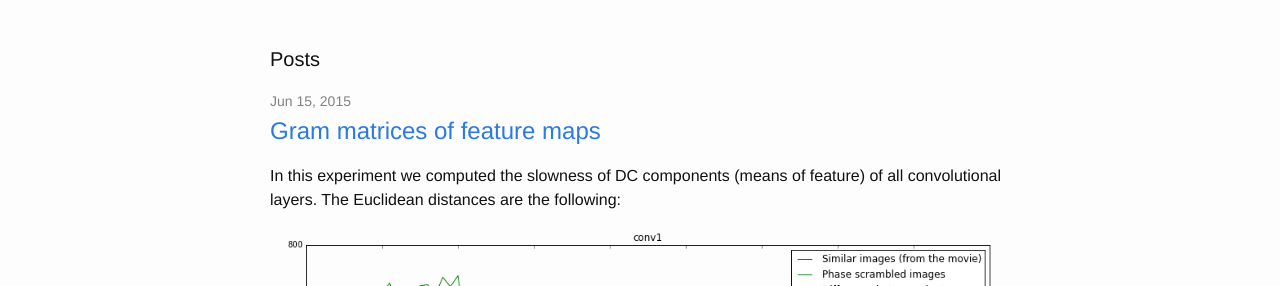
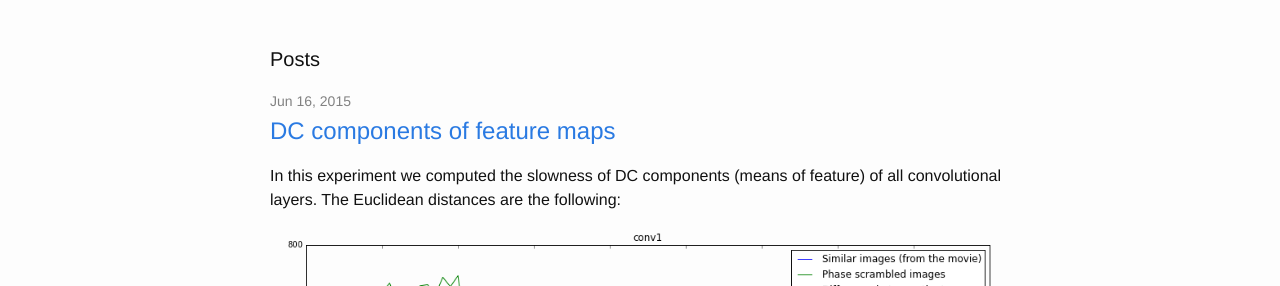
Before and after one commit to ivust/blog, a Jekyll site: the page built from index.html, in a window 1280 px wide and 900 px high. Shown: the part 161-447 px from the top of the window. Built offline with Jekyll 4.4.1, drawn with Linux system fonts in a browser that asks for light colours; formulas are drawn with MathJax 3.

Commit message:
add new post

```diff
--- a/_posts/2015-06-16-DC-components-of-feature-maps.md
+++ b/_posts/2015-06-16-DC-components-of-feature-maps.md
@@ -1,8 +1,8 @@
 ---
 layout: post
-title:  "Gram matrices of feature maps"
+title:  "DC components of feature maps"
 comments: true
-date:   2015-06-15 22:51:00
+date:   2015-06-16 01:01:00
 ---
 
 In this experiment we computed the slowness of DC components (means of feature) of all convolutional layers. The Euclidean distances are the following:
```
